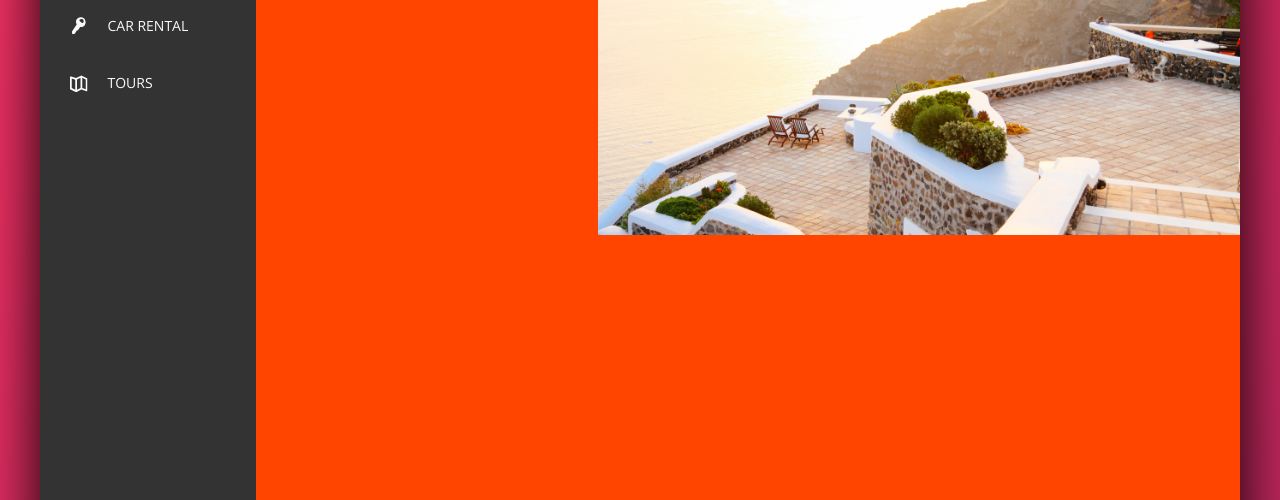
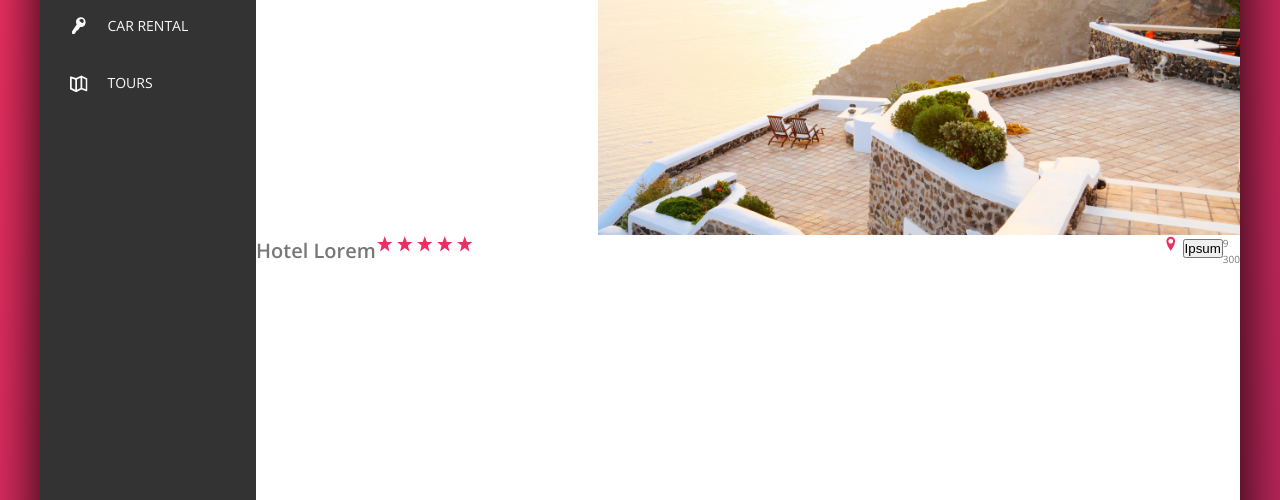
Before and after one commit to Ryoung27/Trillo, a website: page index.html in a window 1280 px wide. Shown: the part 300-800 px from the top of the page. Drawn offline with nearby package versions, Linux system fonts and the light colour scheme.

Commit message:
fixed missing div

```diff
--- a/index.html
+++ b/index.html
@@ -1,5 +1,6 @@
 <!DOCTYPE html>
 <html lang="en">
+
 <head>
     <meta charset="UTF-8">
     <meta name="viewport" content="width=device-width, initial-scale=1.0">
@@ -10,6 +11,7 @@
 
     <title>trillo &mdash; Your all-in-one booking app</title>
 </head>
+
 <body>
     <div class="container">
         <header class="header">
@@ -97,8 +99,45 @@
                         <img src="img/hotel-3.jpg" alt="Photo of hotel 3" class="gallery__photo">
                     </figure>
                 </div>
+
+
+
+                <div class="overview">
+                    <h1 class="overview__heading">
+                        Hotel Lorem
+                    </h1>
+                    <div class="overview__stars">
+                        <svg class="overview__icon-star">
+                            <use xlink:href="img/sprite.svg#icon-star"></use>
+                        </svg>
+                        <svg class="overview__icon-star">
+                            <use xlink:href="img/sprite.svg#icon-star"></use>
+                        </svg>
+                        <svg class="overview__icon-star">
+                            <use xlink:href="img/sprite.svg#icon-star"></use>
+                        </svg>
+                        <svg class="overview__icon-star">
+                            <use xlink:href="img/sprite.svg#icon-star"></use>
+                        </svg>
+                        <svg class="overview__icon-star">
+                            <use xlink:href="img/sprite.svg#icon-star"></use>
+                        </svg>
+                    </div>
+                        <div class="overview__location">
+                            <svg class="overview__icon-location">
+                                <use xlink:href="img/sprite.svg#icon-location-pin"></use>
+                            </svg>
+                            <button class="btn-inline">Ipsum</button>
+                        </div>
+                        <div class="overview__rating">
+                            <div class="overview__rating-average">9</div>
+                            <div class="overview__rating-count">300</div>
+                        </div>
+                    </div>
+                </div>
             </main>
         </div>
     </div>
 </body>
+
 </html>
--- a/sass/_components.scss
+++ b/sass/_components.scss
@@ -210,5 +210,46 @@
     display: flex;
         &__photo{
             width: 100%;
+            display: block;
         }
 }
+
+/////////////////////////////////
+//HOTEL OVERVIEW
+
+.overview{
+
+    display: flex;
+
+    &__heading{
+
+    }
+
+    &__stars{
+        // flex: 1;
+        margin-right: auto;
+    }
+
+    &__icon-star,
+    &__icon-location{
+        width: 1.75rem;
+        height: 1.75rem;
+        fill: var(--color-primary);
+    }
+
+    &__location{
+
+    }
+
+    &__rating{
+
+    }
+
+    &__rating-average{
+
+    }
+
+    &__rating-count{
+
+    }
+}
--- a/sass/_layout.scss
+++ b/sass/_layout.scss
@@ -32,7 +32,6 @@
 
 .hotel-view{
     background-color: #fff;
-    background-color: orangered;
     height: 80rem;
 
     flex: 1;
```
Also changed, not shown: css/style.css. Lines whose indentation alone changed are shown as unchanged.
